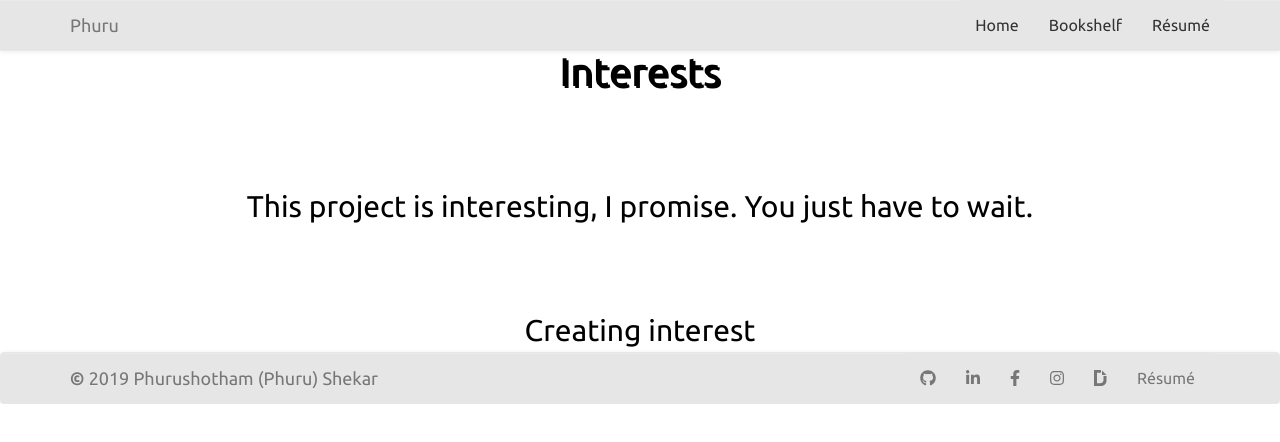
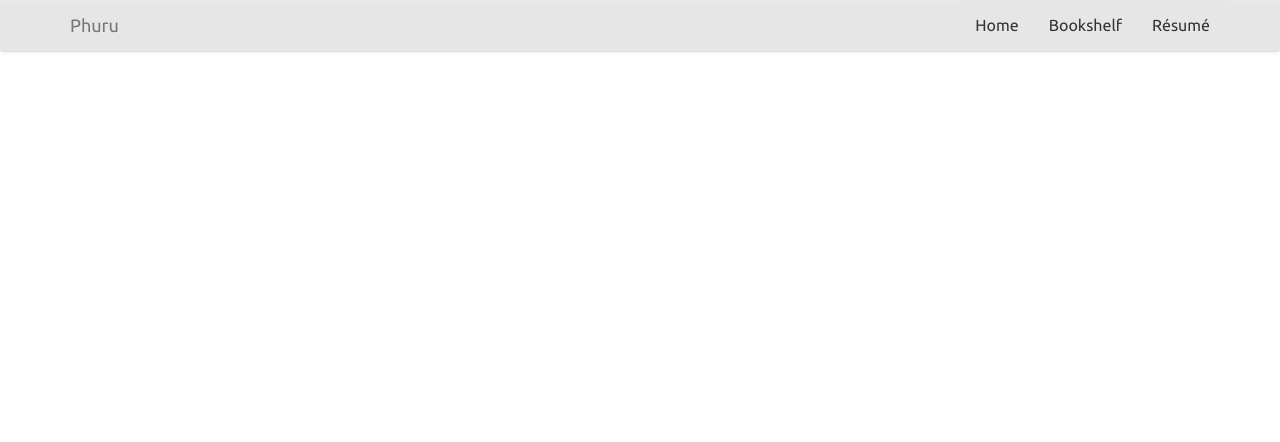
Before and after one commit to PhuruShekar/PhuruShekar.github.io, a React (Create React App) app: page /#/Interests in a window 1280 px wide. Shown: the top 442 px of the page. Built offline with nearby package versions, Linux system fonts and the light colour scheme.

Commit message:
changed spacing issues and added a tad more color

```diff
--- a/src/App.js
+++ b/src/App.js
@@ -16,9 +16,9 @@ import { faPenFancy, faEdit } from '@fortawesome/free-solid-svg-icons'
 import Header from './components/headerComponent/header';
 import Footer from './components/footerComponent/footer';
 import HomePage from './components/pages/homePage';
-import Projects from './components/pages/projects';
-import Experience from './components/pages/experience';
-import Interests from './components/pages/interests';
+//import Projects from './components/pages/projects';
+//import Experience from './components/pages/experience';
+//import Interests from './components/pages/interests';
 
 // includes
 import'./Assets/scss/default.css';
@@ -34,9 +34,6 @@ class App extends Component {
         <Header />
 
           <Route exact path="/" component={HomePage} />
-          <Route exact path="/Projects" component={Projects} />
-          <Route exact path="/Experience" component={Experience} />
-          <Route exact path="/Interests" component={Interests} />
         <Footer />
       </div>
       </Router>
--- a/src/Assets/scss/default.css
+++ b/src/Assets/scss/default.css
@@ -40,11 +40,14 @@ a:hover {
 
 .nav {
   background: #e6e6e6;
-  color: #333;
 }
 
 .nav a {
   color: #333;
+}
+
+.nav a:hover {
+  color: #D58A4E;
 }
 
 .overlay {
@@ -158,10 +161,12 @@ main a {
   font-size: 35px;
   text-align: center;
   margin-top: 100px;
+  color: gray;
 }
 
 .whoami h2 {
   margin-top: 30px;
+  color: #D58A4E;
 }
 
 .whoami h3 {
@@ -218,6 +223,7 @@ main a {
 
 .projects h1 {
   margin-bottom: 30px;
+  color: gray;
 }
 
 .projects a {
--- a/src/Assets/scss/default.scss
+++ b/src/Assets/scss/default.scss
@@ -2,10 +2,14 @@
 
 .nav {
     background: $lightGray;
-    color: $darkGray;
+
 
     a {
         color: $darkGray;
+
+        &:hover {
+            color: $brn;
+        }
     }
 }
 
@@ -114,10 +118,12 @@ main {
         font-size: 35px;
         text-align: center;
         margin-top: 100px;
+        color: gray;
     }
 
     h2 {
         margin-top: 30px;
+        color: $brn;
     }
 
     h3 {
@@ -178,10 +184,12 @@ main {
 
     h1 {
         margin-bottom: 30px;
+        color: gray;
     }
 
     a {
         text-decoration: underline;
+
     }
 
    .proj {
@@ -190,6 +198,10 @@ main {
    }
 
 }
+
+
 .foot {
     margin-bottom: 0;
+
+
 }
--- a/src/components/footerComponent/footer.js
+++ b/src/components/footerComponent/footer.js
@@ -10,46 +10,49 @@ class Footer extends Component {
   render() {
     return (
         <Navbar className="nav foot">
+          <Navbar.Header>
            <Navbar.Brand>
-             <Navbar.Link href="https://github.com/PhuruShekar/PhuruShekar.github.io"> <strong> &copy; </strong> 2019 Phurushotham (Phuru) Shekar</Navbar.Link>
+             <a><Navbar.Link href="https://github.com/PhuruShekar/PhuruShekar.github.io"> <strong> &copy; </strong> 2019 Phurushotham (Phuru) Shekar</Navbar.Link></a>
            </Navbar.Brand>
           <Navbar.Toggle aria-controls="basic-navbar-foot" />
+          </Navbar.Header>
           <Navbar.Collapse id="basic-navbar-foot">
             <Nav pullRight>
               <NavItem
                 target="_blank"
                 rel="noopener noreferrer"
                 href="https://github.com/phurushekar"
+                className = "icon"
               >
-                <FontAwesomeIcon icon={['fab', 'github']} />
+                <a><FontAwesomeIcon icon={['fab', 'github']} /></a>
               </NavItem>
               <NavItem
                 target="_blank"
                 rel="noopener noreferrer"
                 href="https://linkedin.com/in/phurushotham-shekar"
               >
-                <FontAwesomeIcon icon={['fab', 'linkedin-in']}/>
+                <a><FontAwesomeIcon icon={['fab', 'linkedin-in']}/></a>
               </NavItem>
               <NavItem
                 target="_blank"
                 rel="noopener noreferrer"
                 href="https://facebook.com/iminperu"
               >
-                <FontAwesomeIcon icon={['fab', 'facebook-f']} />
+                <a><FontAwesomeIcon icon={['fab', 'facebook-f']} /></a>
               </NavItem>
               <NavItem
                 target="_blank"
                 rel="noopener noreferrer"
                 href="https://instagram.com/iminperu"
               >
-                <FontAwesomeIcon icon={['fab', 'instagram']} />
+                <a><FontAwesomeIcon icon={['fab', 'instagram']} /></a>
               </NavItem>
               <NavItem
                 target="_blank"
                 rel="noopener noreferrer"
                 href="https://devpost.com/1minPeru"
               >
-                <FontAwesomeIcon icon={['fab', 'dochub']}/>
+                <a><FontAwesomeIcon icon={['fab', 'dochub']}/></a>
               </NavItem>
               <NavItem
                 target="_blank"
@@ -57,7 +60,7 @@ class Footer extends Component {
                 href={doc}
                 window
               >
-                Résumé
+                <a>Résumé</a>
               </NavItem>
             </Nav>
           </Navbar.Collapse>
--- a/src/components/headerComponent/header.js
+++ b/src/components/headerComponent/header.js
@@ -7,11 +7,13 @@ class Header extends Component {
   render() {
     return (
       <Navbar className="nav"  fixedTop>
+        <Navbar.Header>
         <Navbar.Brand>
           <Link to="/">Phuru</Link>
         </Navbar.Brand>
-        <Navbar.Toggle aria-controls="basic-navbar-nav" />
-        <Navbar.Collapse id="basic-navbar-nav">
+        <Navbar.Toggle />
+        </Navbar.Header>
+        <Navbar.Collapse >
           <Nav pullRight>
             <NavItem eventKey={1}>
               <Link to="/">Home</Link>
--- a/src/components/pages/homePage.js
+++ b/src/components/pages/homePage.js
@@ -139,7 +139,7 @@ class HomePage extends Component {
                 <Row>
                   <Col md={6} className = "proj">
                     <h2 className="text-center"><a href="https://devpost.com/software/gradian-1qp0ac" target="_blank">Gradian</a></h2>
-                    <h3>Best Education Hack + Top 10 @ PennApps - January 2018</h3>
+                    <h3>Best Education Hack + Top 10 (of 135 teams) @ PennApps - January 2018</h3>
                     <p>Web and Mobile app to increase in-class student and professor interactions by allowing students to ask anonymous questions, give live feedback and answer in-class quizzes.</p>
                     <p><strong>Tech Used:</strong> React Native, React, AdobeXD</p>
                   </Col>
```
Also changed, not shown: src/components/theme.js (added, +8 -0 lines), 1 other file (tests, documents, lock files or other folders).
